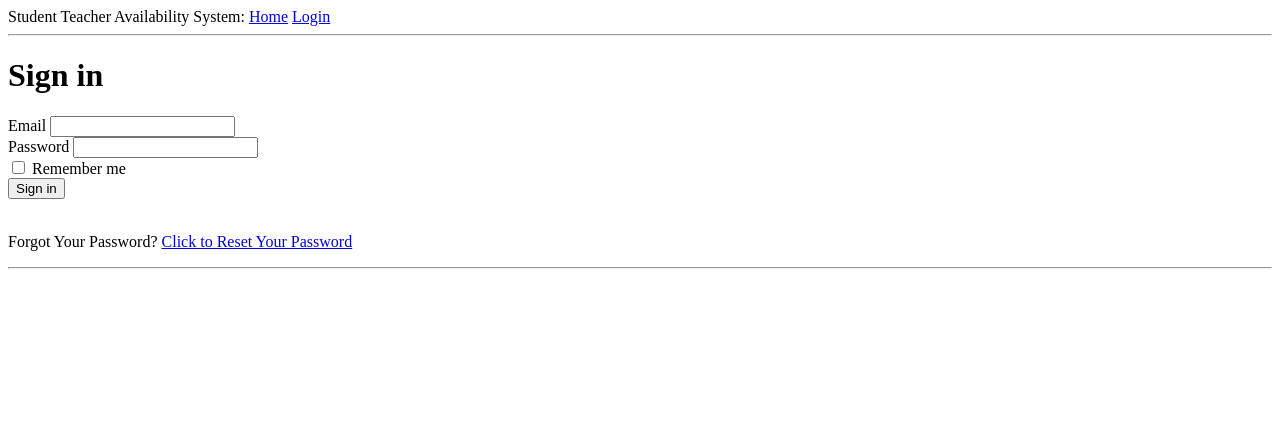
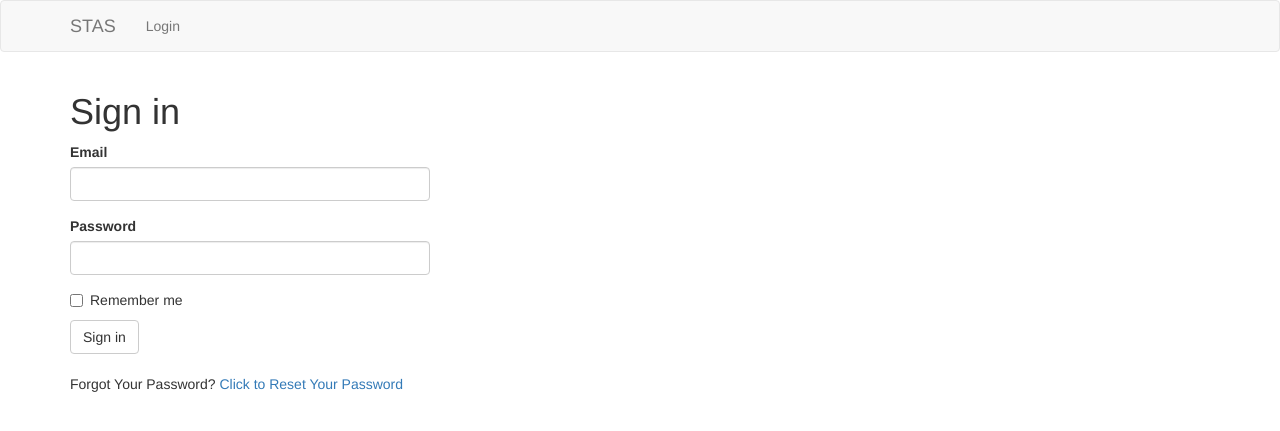
Before and after one commit to eddyvdaker/Zuyd-STAS-StudentTeacherAvailabilitySystem, a Flask app: page /login in a window 1280 px wide. Shown: the top 431 px of the page. Run offline with Flask 2, Linux system fonts and the light colour scheme; parts of the project's set-up code (start-up, migrations or seed data) failed here and were passed over; some libraries are stand-ins or nearby versions.

Commit message:
Implemented Bootstrap on homepage and loginpage

```diff
--- a/app/templates/base.html
+++ b/app/templates/base.html
@@ -1,29 +1,44 @@
-<!DOCTYPE html>
-<html lang="en">
-  <head>
-  <meta charset="UTF-8">
-  <title>{% if title %}{{ title }} - {% endif %}App</title>
-  </head>
-<body>
-  <!-- Site wide html here -->
-  <div>Student Teacher Availability System:
-    <a href="{{ url_for('main.index') }}">Home</a>
-    <a href="{{ url_for('login.login') }}">Login</a>
+{% extends 'bootstrap/base.html' %}
+
+{% block title %}
+  {% if title %}{{ title }} - {% endif %}STAS
+{% endblock %}
+
+{% block navbar %}
+  <nav class="navbar navbar-default">
+    <div class="container">
+      <div class="navbar-header">
+          <button class="navbar-toggle collapsed" type=""button" data-toggle="collapse" data-target="#collapsibleNavbar">
+            <span class="navbar-toggler-icon"></span>
+          </button>
+          <a class="navbar-brand" href="/">STAS</a>
       </div>
-  <hr>
-  {% if title %}<h1>{{ title }}</h1>{% endif %}
-  {% block app_content %}{% endblock %}
+      <div class="collapse navbar-collapse" id="collapsibleNavbar">
+        <ul class="nav navbar-nav">
+            <li class="nav-item"><a class="nav-link" href="{{ url_for('login.login') }}">{{ 'Login' }}</a></li>
+          {% if not current_user.is_anonymous %}
+            <li class="nav-item"><a class="nav-link" href="{{ url_for('login.logout') }}">{{ 'Logout' }}</a></li>
+          {% endif %}
+        </ul>
+      </div>
+    </div>
+  </nav>
+{% endblock %}
 
-  <hr>
+{% block content %}
+  <div class="container">
+    <h1>{{ title }}</h1>
     {% with messages = get_flashed_messages() %}
       {% if messages %}
-    <ul>
+        <ul id="messages">
           {% for message in messages %}
-     <li>{{ message }}</li>
+            <li id="message">{{ message }}</li>
           {% endfor %}
         </ul>
       {% endif %}
     {% endwith %}
-  {% block content %}{% endblock %}
-</body>
-</html>
+    <div id="app-content">
+      {% block app_content %}{% endblock %}
+    </div>
+  </div>
+{% endblock %}
```
Lines whose indentation alone changed are shown as unchanged.
